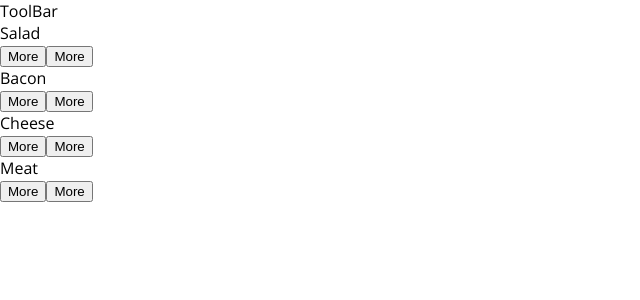
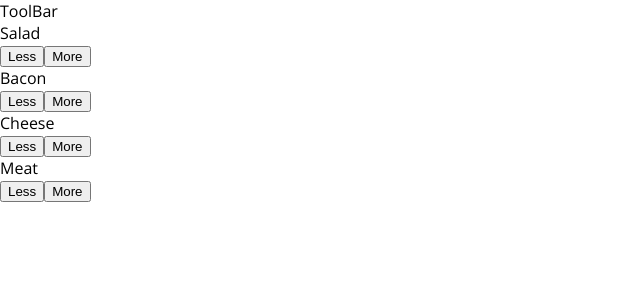
Before and after one commit to mscorzoni/react-fast-food-app, a React app: page / in a window 1280 px wide. Shown: the top 300 px of the page, without its empty margins (0-640 px from the left). Built offline with nearby package versions, Linux system fonts and the light colour scheme.

Commit message:
add more button handler

```diff
--- a/src/components/Burger/BuildControls/BuildControl/BuildControl.js
+++ b/src/components/Burger/BuildControls/BuildControl/BuildControl.js
@@ -5,8 +5,8 @@ import classes from './BuildControl.css';
 const buildControl = (props) => (
   <div className={classes.BuildControl}>
     <div className={classes.Label}>{props.label}</div>
-      <button className={classes.More}>More</button>
-      <button className={classes.Less}>More</button>
+      <button className={classes.Less}>Less</button>
+      <button className={classes.More} onClick={props.added}>More</button>
   </div>
   );
 
--- a/src/components/Burger/BuildControls/BuildControls.js
+++ b/src/components/Burger/BuildControls/BuildControls.js
@@ -13,7 +13,10 @@ const controls = [
 const buildControls = (props) => (
   <div className={classes.BuildControls}>
     {controls.map(ctrl => (
-        <BuildControl key={ctrl.label} label={ctrl.label} />
+        <BuildControl
+              key={ctrl.label}
+              label={ctrl.label}
+              added={() => props.ingredientAdded(ctrl.type)} />
       ))}
   </div>
   );
--- a/src/containers/BurgerBuilder/BurgerBuilder.js
+++ b/src/containers/BurgerBuilder/BurgerBuilder.js
@@ -4,22 +4,52 @@ import Aux from '../../hoc/Aux/Aux';
 import Burger from '../../components/Burger/Burger';
 import BuildControls from '../../components/Burger/BuildControls/BuildControls';
 
+const INGREDIENT_PRICE = {
+  salad: 0.5,
+  cheese: 0.4,
+  meat: 1.3,
+  bacon: 0.7
+}
+
+
+
 class BurgerBuilder extends Component {
 
   state = {
     ingredients:{
-      salad: 1,
-      bacon: 1,
-      cheese: 2,
-      meat: 2
-    }
+      salad: 0,
+      bacon: 0,
+      cheese: 0,
+      meat: 0
+    },
+    totalPrice: 4
+  }
+
+
+  addIngredientHandler = (type) => {
+    const oldCount = this.state.ingredients[type];
+    const updatedCount = oldCount + 1;
+    const updatedIngredients = { ...this.state.ingredients };
+    updatedIngredients[type] = updatedCount;
+    const priceAddition = INGREDIENT_PRICE[type];
+    const oldPrice = this.state.totalPrice;
+    const newPrice = oldPrice + priceAddition;
+    this.setState({totalPrice: newPrice, ingredients: updatedIngredients});
+
+  }
+
+
+  removeIngredientHandler = (type) => {
+
   }
 
   render () {
     return (
       <Aux>
         <Burger ingredients={this.state.ingredients}/>
-        <BuildControls />
+        <BuildControls
+          ingredientAdded={this.addIngredientHandler}
+        />
       </Aux>
       );
   }
```
